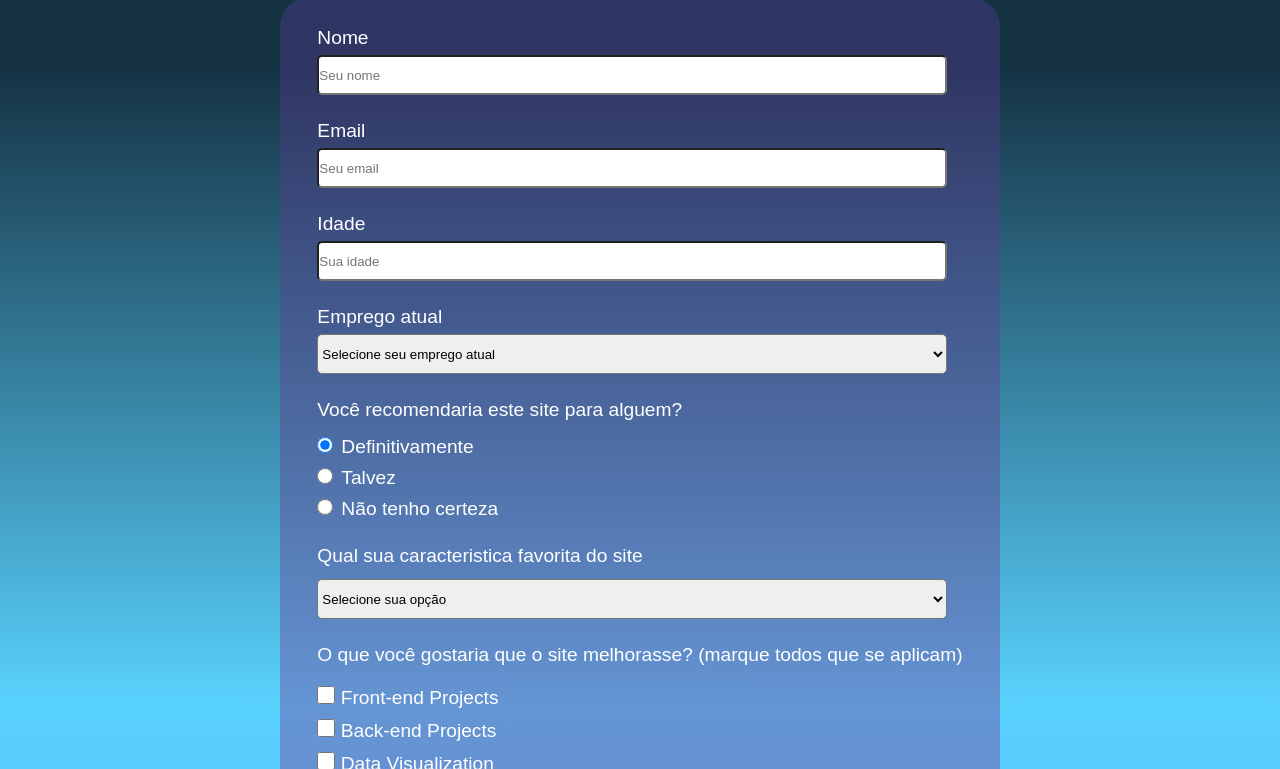
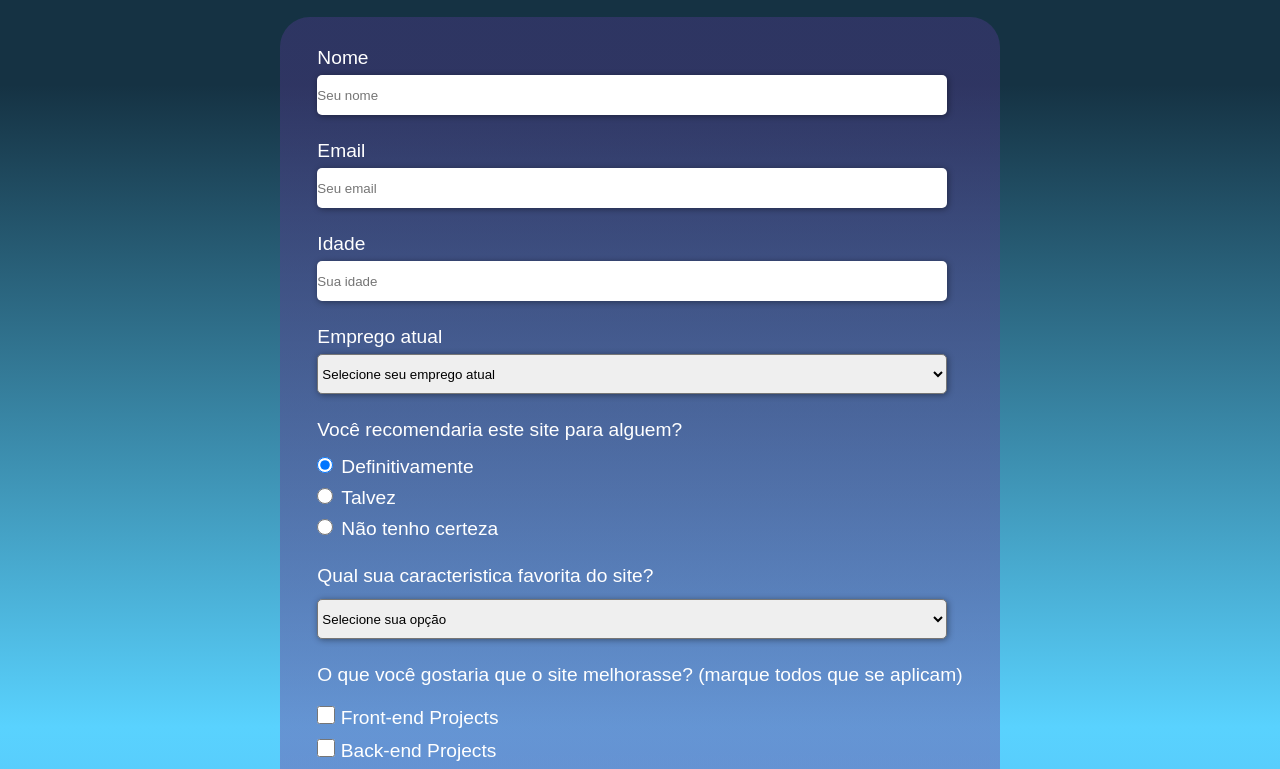
Before and after one commit to ygor-ferreira/test-form, a plain HTML site: page index.html in a window 1280 px wide. Shown: the part 78-847 px from the top of the page. Drawn offline with Linux system fonts and the light colour scheme.

Commit message:
att form

```diff
--- a/estilos/media-query.css
+++ b/estilos/media-query.css
@@ -35,7 +35,7 @@
     }
 
     #paragrafo {
-        width: 95%;
+        width: 100%;
     }
 
 
--- a/estilos/style.css
+++ b/estilos/style.css
@@ -17,6 +17,8 @@ header > h1 {
 
     text-align: center;
     color: white;
+    margin-top: 20px;
+
 
 }
 
@@ -42,7 +44,7 @@ header > p {
     margin-bottom: 20px;
     color: white;
     border-radius: 30px;
-    transition: 1s;
+    transition: .5s ease-in-out;
 
 }
 
@@ -69,6 +71,8 @@ label {
     border-radius: 5px;
     margin-top: 6px;
     margin-bottom: 15px;
+    border: none;
+    box-shadow: 1px 1px 6px rgba(0, 0, 0, 0.404);
 }
 
 select#iemprego {
@@ -77,6 +81,7 @@ select#iemprego {
     border-radius: 5px;
     margin-top: 6px;
     margin-bottom: 15px;
+    box-shadow: 1px 1px 6px rgba(0, 0, 0, 0.404);
 
 }
 
@@ -106,6 +111,7 @@ select#ifavorita {
     height: 40px;
     border-radius: 5px;
     margin-top: 6px;
+    box-shadow: 1px 1px 6px rgba(0, 0, 0, 0.404);
 }
 
 
@@ -114,11 +120,16 @@ select#ifavorita {
     height: 40px;
     color: white;
     background-color: #37AF65 ;
+    box-shadow: 1px 1px 6px rgba(0, 0, 0, 0.404);
 }
 
 #en > input#enviar:hover {
 
     cursor: pointer;
+    background-color: rgb(7, 156, 7);
+    transition: background-color .5s ease-in;
+
+
 
 }
 
--- a/index.html
+++ b/index.html
@@ -49,7 +49,7 @@
                 </div>
 
                 <div>
-                     <p class="fav">Qual sua caracteristica favorita do site</p> <label for="ifavorita"></label>
+                     <p class="fav">Qual sua caracteristica favorita do site?</p> <label for="ifavorita"></label>
                         <select name="favorita" id="ifavorita">
                             <option value="" selected> Selecione sua opção</option>
                             <option>Desafios</option>
```
